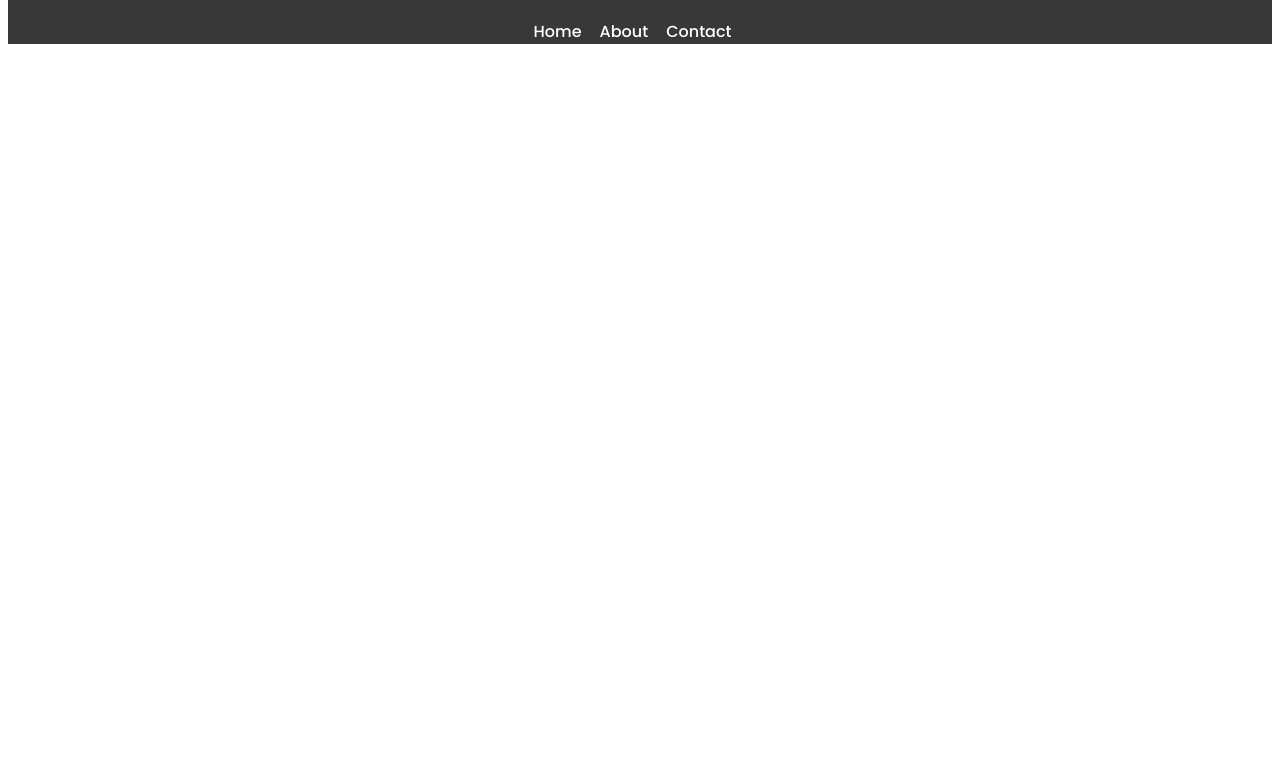
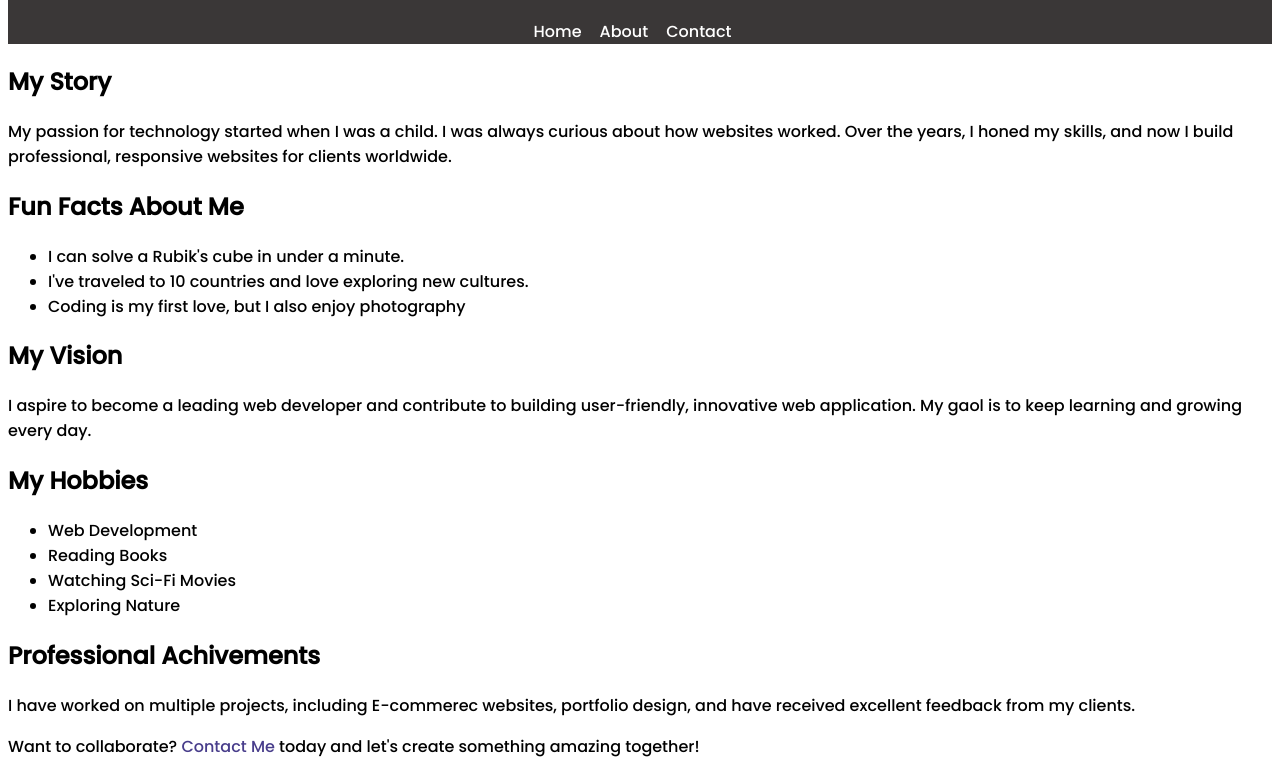
Before and after one commit to mfarhansheikh/Personal-Portolio-Website, a plain HTML site: page About Me.html in a window 1280 px wide. Shown: the part 72-847 px from the top of the page. Before the commit the page ends 800 px from the top, so only its background shows below. Drawn offline with Linux system fonts and the light colour scheme.

Commit message:
about page complete

```diff
--- a/About Me.html
+++ b/About Me.html
@@ -3,7 +3,7 @@
 <head>
     <meta charset="UTF-8">
     <meta name="viewport" content="width=device-width, initial-scale=1.0">
-    <title>Document</title>
+    <title>Portfolio-About</title>
     <link rel="stylesheet" href="./style.css">
 </head>
 <body>
@@ -15,5 +15,39 @@
             <a class="color" href="./Contact Page.html">Contact</a>
         </nav>
     </header>
+    <section>
+        <h2>My Story</h2>
+        <p>My passion for technology started when I was a child. I was always curious about how websites worked. Over the years, I honed my skills, and now I build professional, responsive websites for clients worldwide.</p>
+    </section>
+    <section>
+        <h2>Fun Facts About Me</h2>
+        <ul>
+            <li>I can solve a Rubik's cube in under a minute.</li>
+            <li>I've traveled to 10 countries and love exploring new cultures. </li>
+            <li>Coding is my first love, but I also enjoy photography </li>
+        </ul>
+    </section>
+    <section>
+        <h2>My Vision</h2>
+        <p>I aspire to become a leading web developer and contribute to building user-friendly, innovative web application. My gaol is to keep learning and growing every day.</p>
+
+    </section>
+    <section>
+        <h2>My Hobbies</h2>
+        <ul>
+            <li>Web Development</li>
+            <li>Reading Books</li>
+            <li>Watching Sci-Fi Movies</li>
+            <li>Exploring Nature</li>
+
+        </ul>
+    </section>
+    <section>
+        <h2>Professional Achivements</h2>
+        <p>I have worked on multiple projects, including E-commerec websites, portfolio design, and have received excellent feedback from my clients. </p>
+    </section>
+    <section>
+        <p>Want to collaborate? <a class="me" href="./Contact Page.html">Contact Me</a> today and let's create something amazing together!</p>
+    </section>
 </body>
 </html>
```
